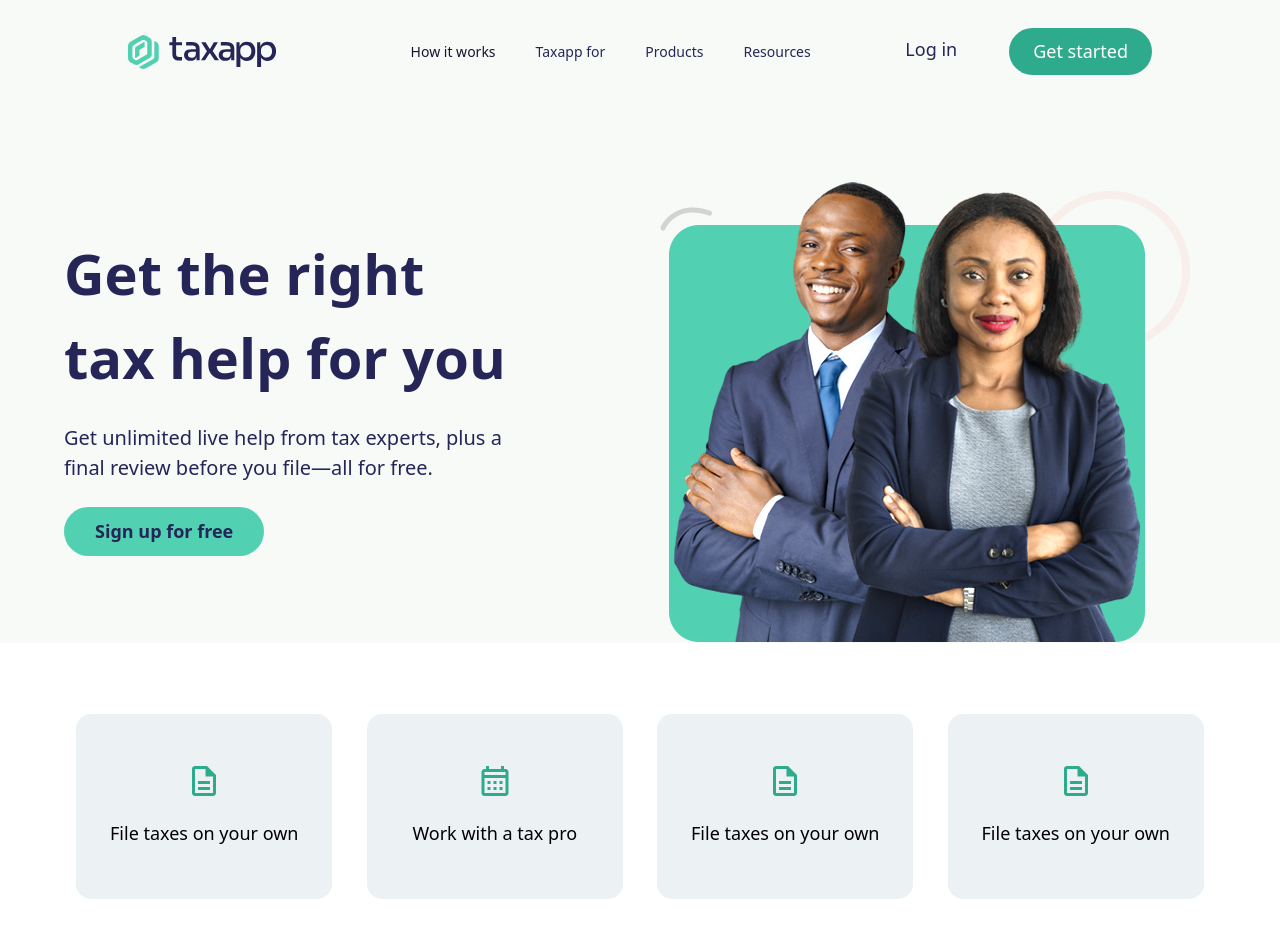
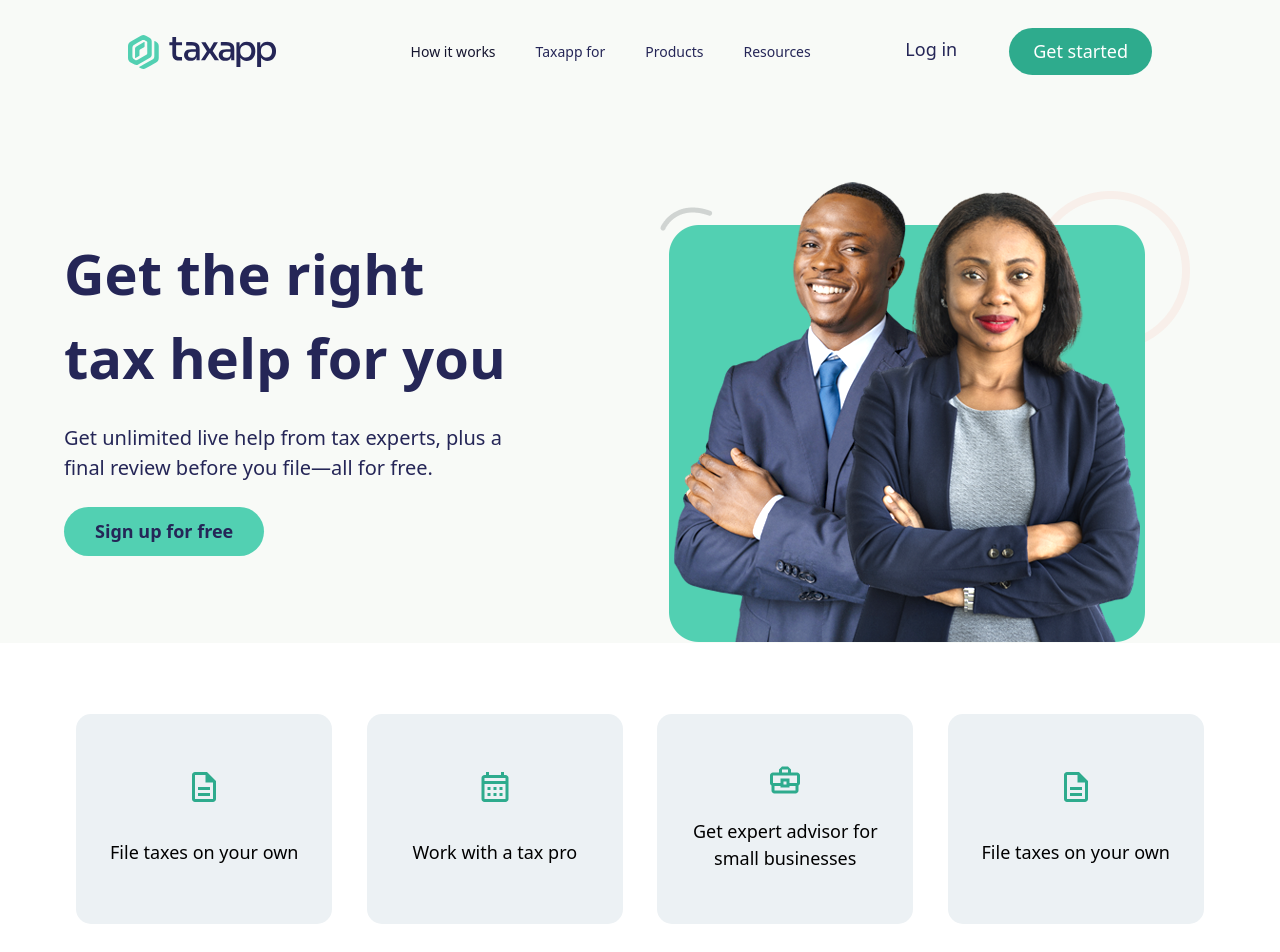
Before and after one commit to rainfallng/taxapp-website, a React (Vite) app: page / in a window 1280 px wide. Shown: the top 952 px of the page. Built offline with nearby package versions, Linux system fonts and the light colour scheme.

Commit message:
bugfix: made all heights consistent

```diff
--- a/src/Components/FileTaxes.jsx
+++ b/src/Components/FileTaxes.jsx
@@ -1,32 +1,41 @@
 import FIleIcon from "../assets/fileIcon.svg";
 import CalendarIcon from "../assets/Calendar.svg";
+import BusinessIcon from "../assets/businessIcon.svg";
 
 const FileTaxes = () => {
   return (
-    <div className="  bg-white grid  md:grid-cols-2 lg:grid-cols-4 gap-[10px] place-items-center py-[71px] max-w-6xl mx-10 md:mx-auto mt-[40px] md:mt-0">
-      <div className="  w-full md:max-w-[256px] bg-[#ECF1F4] rounded-[15px] px-[32px] grid gap-[24px] py-[52px] place-items-center">
-        <img src={FIleIcon} alt="" />
-        <p className=" text-[14px] lg:text-[18px] font-[500] text-[#000000]">
-          File taxes on your own{" "}
-        </p>
+    <div className="text-center bg-white grid md:grid-cols-2 lg:grid-cols-4 gap-[10px] place-items-center py-[71px] max-w-6xl mx-10 md:mx-auto mt-[40px] md:mt-0">
+      <div className="w-full md:max-w-[256px] bg-[#ECF1F4] rounded-[15px] px-[32px] py-[52px] place-items-center h-full">
+        <div className="grid gap-[24px] place-items-center h-full">
+          <img src={FIleIcon} alt="File Icon" />
+          <p className="text-[14px] lg:text-[18px] font-[500] text-[#000000]">
+            File taxes on your own
+          </p>
+        </div>
       </div>
-      <div className=" w-full md:max-w-[256px] bg-[#ECF1F4] rounded-[15px] px-[32px] grid gap-[24px] py-[52px] place-items-center">
-        <img src={CalendarIcon} alt="" />
-        <p className=" text-[14px] lg:text-[18px] font-[500] text-[#000000]">
-          Work with a tax pro
-        </p>
+      <div className="w-full md:max-w-[256px] bg-[#ECF1F4] rounded-[15px] px-[32px] py-[52px] place-items-center h-full">
+        <div className="grid gap-[24px] place-items-center h-full">
+          <img src={CalendarIcon} alt="Calendar Icon" />
+          <p className="text-[14px] lg:text-[18px] font-[500] text-[#000000]">
+            Work with a tax pro
+          </p>
+        </div>
       </div>
-      <div className=" w-full md:max-w-[256px] bg-[#ECF1F4] rounded-[15px] px-[32px] grid gap-[24px] py-[52px] place-items-center">
-        <img src={FIleIcon} alt="" />
-        <p className=" text-[14px] lg:text-[18px] font-[500] text-[#000000]">
-          File taxes on your own{" "}
-        </p>
+      <div className="w-full md:max-w-[256px] bg-[#ECF1F4] rounded-[15px] px-[32px] py-[52px] place-items-center h-full">
+        <div className="grid gap-[24px] place-items-center h-full">
+          <img src={BusinessIcon} alt="Business Icon" />
+          <p className="text-[14px] lg:text-[18px] font-[500] text-[#000000]">
+            Get expert advisor for small businesses
+          </p>
+        </div>
       </div>
-      <div className=" w-full md:max-w-[256px] bg-[#ECF1F4] rounded-[15px] px-[32px] grid gap-[24px] py-[52px] place-items-center">
-        <img src={FIleIcon} alt="" />
-        <p className=" text-[14px] lg:text-[18px] font-[500] text-[#000000]">
-          File taxes on your own{" "}
-        </p>
+      <div className="w-full md:max-w-[256px] bg-[#ECF1F4] rounded-[15px] px-[32px] py-[52px] place-items-center h-full">
+        <div className="grid gap-[24px] place-items-center h-full">
+          <img src={FIleIcon} alt="File Icon" />
+          <p className="text-[14px] lg:text-[18px] font-[500] text-[#000000]">
+            File taxes on your own
+          </p>
+        </div>
       </div>
     </div>
   );
--- a/src/Components/HeroSection.jsx
+++ b/src/Components/HeroSection.jsx
@@ -13,7 +13,7 @@ const HeroSection = () => {
               Get unlimited live help from tax experts, plus a final review
               before you file—all for free.
             </p>
-            <p className="cursor-pointer inline-block text-[18px] text-[#252657] font-[600] px-[31px] py-[11px] bg-[#52D0B2]  rounded-full">
+            <p className="cursor-pointer text-center md:inline-block text-[18px] text-[#252657] font-[600] px-[31px] py-[11px] bg-[#52D0B2]  rounded-full">
               Sign up for free
             </p>
           </div>
```
